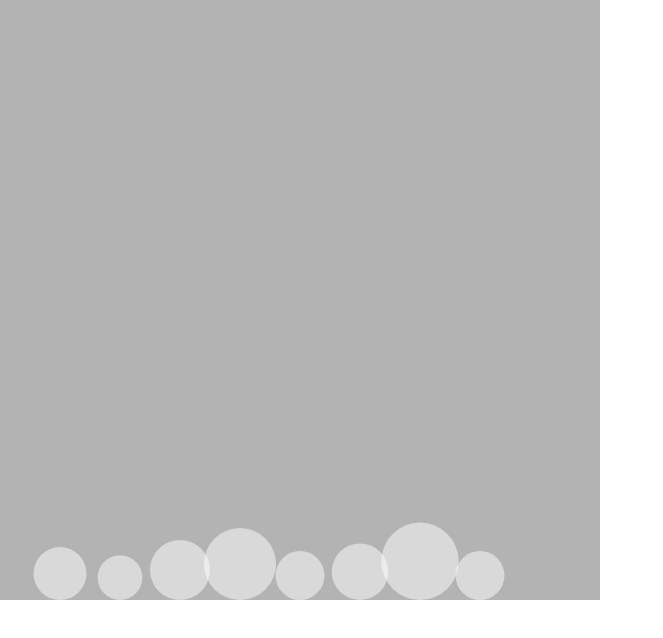
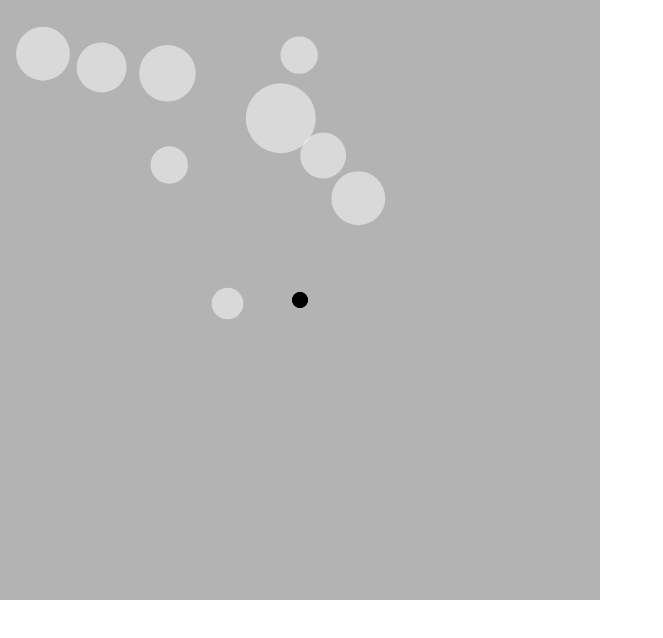
Before and after one commit to laurismelderis/physics-js, a plain HTML site: page index.html in a window 1280 px wide. Shown: the whole page, without its empty margins (0-663 px from the left). Drawn offline with Linux system fonts and the light colour scheme.

Commit message:
Add attraction

```diff
--- a/index.html
+++ b/index.html
@@ -13,6 +13,7 @@
 <script src="./core/phyisicalObject.js"></script>
 <script src="./core/index.js"></script>
 <script src="./src/ball.js"></script>
+<script src="./src/attractor.js"></script>
 <script src="./src/main.js"></script>
 
 <script src="./core/runner.js"></script>
--- /dev/null
+++ b/src/attractor.js
@@ -0,0 +1,23 @@
+class Attractor {
+    constructor(x, y, mass) {
+        this.pos = new Vector(x, y)
+        this.mass = mass
+        this.r = Math.sqrt(mass) * 2
+    }
+
+    attract(ball) {
+        let force = Vector.sub(this.pos, ball.pos)
+        let distance = force.mag()
+
+        let G = 0.005
+
+        let strength = G * (this.mass * ball.mass) / distance * distance
+        force.setMag(strength)
+        ball.applyForce(force)
+    }
+
+    show() {
+        ellipse(this.pos.x, this.pos.y, this.r, this.r)
+        fill('rgba(0, 0, 0, 0.5)')
+    }
+}
--- a/src/ball.js
+++ b/src/ball.js
@@ -1,11 +1,11 @@
 class Ball extends PhysicalObject {
     constructor(x, y, m) {
-        const vel = new Vector()
+        const vel = new RandomVector(1, 5) // Set vel to 0 intially
         const acc = new Vector()
         const mass = m
         super(vel, acc, mass)
         this.pos = new Vector(x, y)
-        this.r = Math.sqrt(mass) * 10
+        this.r = Math.sqrt(mass) * 5
     }
 
     edges() {
--- a/src/main.js
+++ b/src/main.js
@@ -1,27 +1,36 @@
 let balls = []
+let attractor
 
 const gravity = new Vector(0, 0.2)
 const wind = new Vector(0.1, 0)
 
 function setup() {
-    for (let i = 1; i <= 8; i++) {
-        balls.push(new Ball(i*60, height/2, random(1, 15)))
+    for(let i = 0; i < 10; i++) {
+        let x = random(0, width)
+        let y = random(0, height)
+        let m = random(10, 50)
+        balls.push(new Ball(x, y, m))
     }
-    console.table(balls)
+    ball = new Ball(200, 100, 15)
+    attractor = new Attractor(width/2, height/2, 15)
 }
 
 function draw() {
     background('rgba(255, 255, 255, 0)')
 
-    balls.forEach((ball) => {
-        let weight = Vector.mult(gravity, {x: ball.mass, y: ball.mass})
-        ball.applyForce(weight)
-        // ball.applyForce(wind)
-        ball.friction()
-        ball.drag()
+    // let weight = Vector.mult(gravity, {x: ball.mass, y: ball.mass})
+    // ball.applyForce(weight)
+    // ball.applyForce(wind)
+    // ball.friction()
+    // ball.drag()
+    balls.forEach(ball => {
+        ball.update()
+        ball.show()
 
-        ball.update()
-        ball.edges()
-        ball.show()
+        attractor.attract(ball)
+        attractor.show()
     })
+
+    // ball.edges()
+
 }
```
